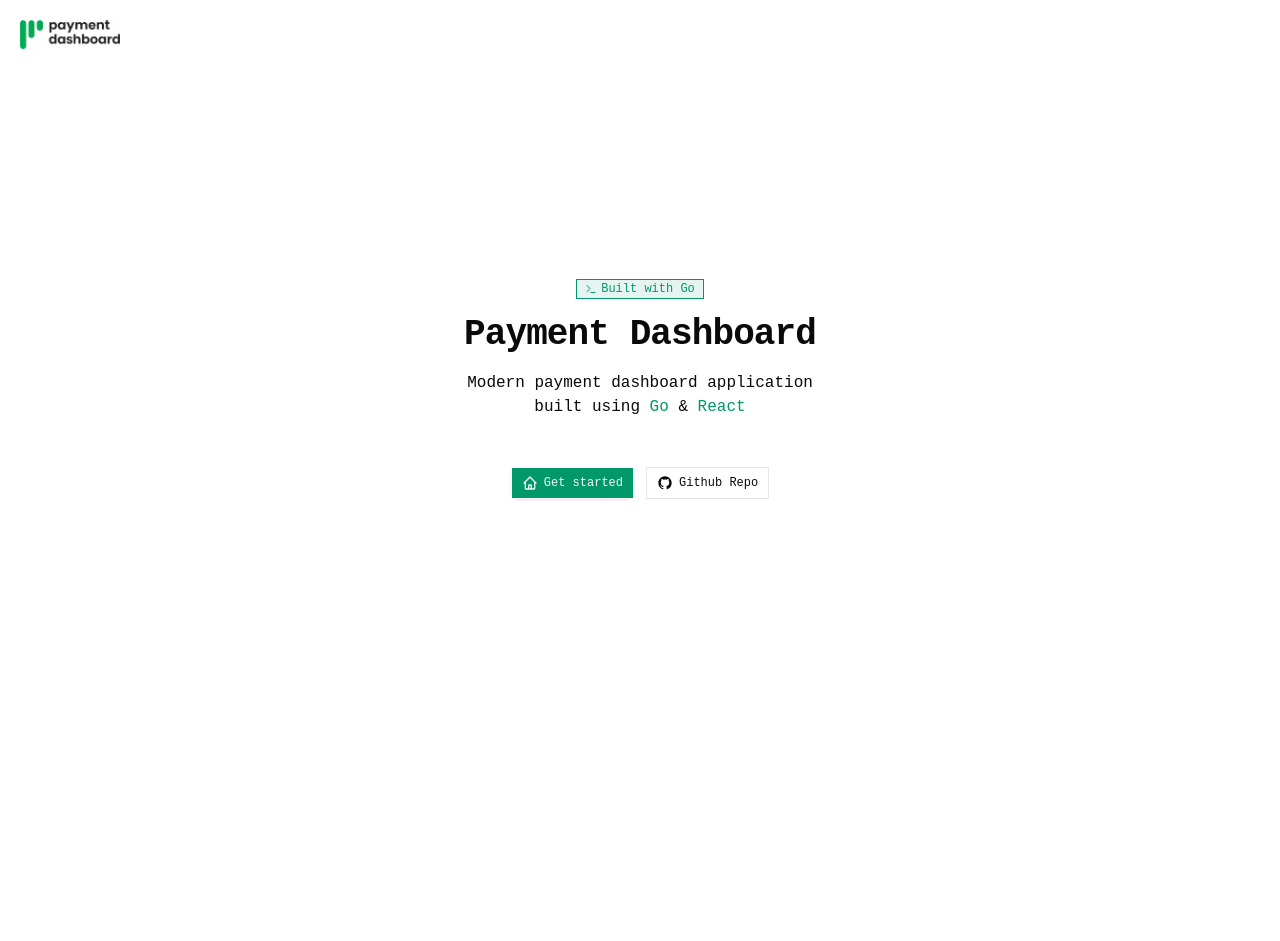
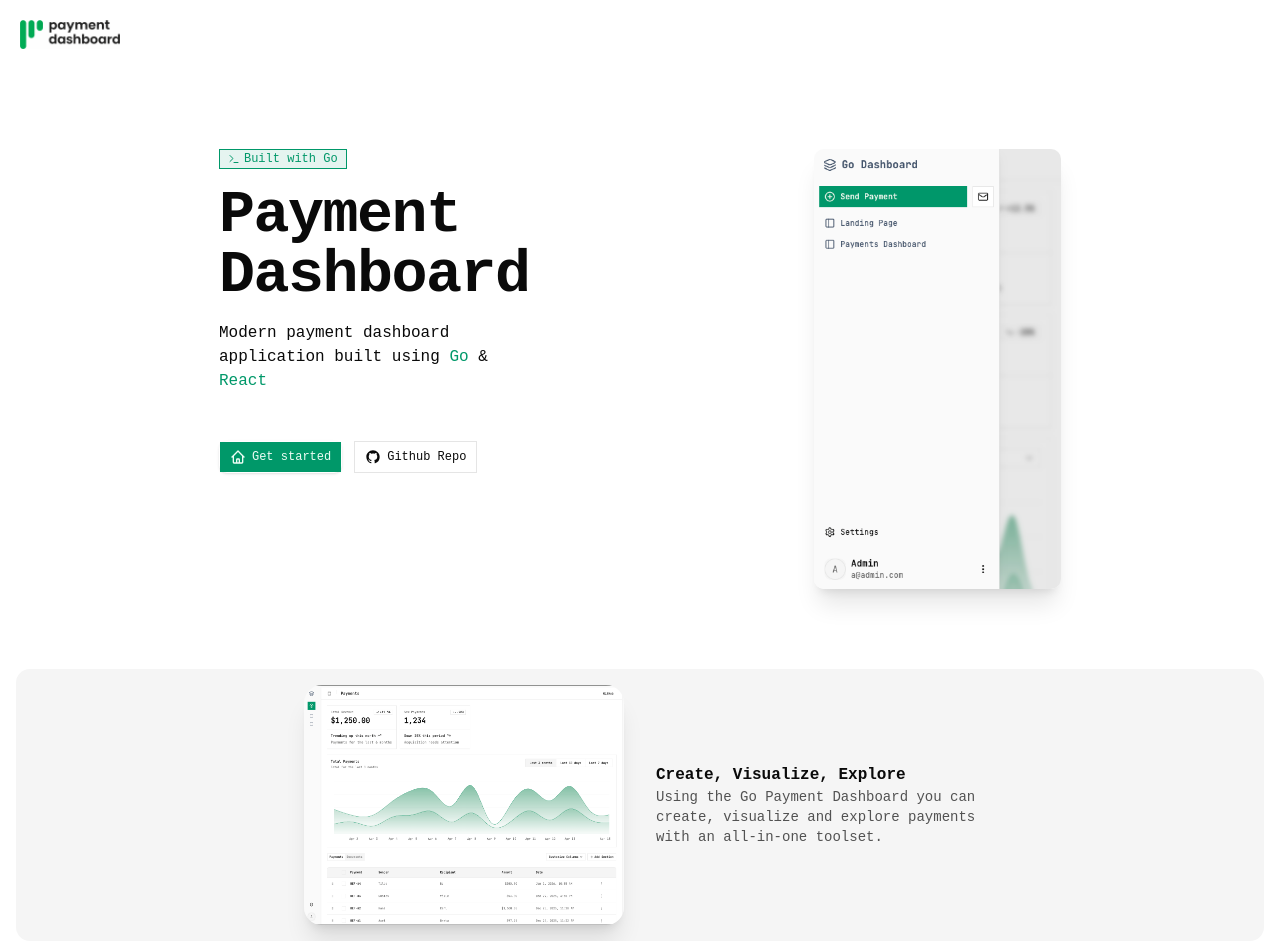
Before and after one commit to axelcarl/go-dashboard, a React app in the folder frontend/: page / in a window 1280 px wide. Before the commit the page ends 800 px from the top, so only its background shows below. Built offline with nearby package versions, Linux system fonts and the light colour scheme; the HTML template or start-up script is replaced by a standard one.

Commit message:
feat: landing screens

```diff
--- a/frontend/src/app/routes/landing.tsx
+++ b/frontend/src/app/routes/landing.tsx
@@ -5,7 +5,8 @@ import { paths } from "@/config/paths";
 import { Badge } from "@/components/ui/badge";
 import { Terminal } from "lucide-react";
 import paymentLogo from "@/assets/paymend-dashboard-logo.png";
-
+import mobile from "@/assets/mobile-screen.png";
+import desktop from "@/assets/desktop-screen.png";
 const LandingRoute = () => {
   const navigate = useNavigate();
 
@@ -14,26 +15,26 @@ const LandingRoute = () => {
   };
 
   return (
-    <div className="flex flex-col h-screen">
+    <div className="flex flex-col h-screen gap-20">
       <div className="p-5 font-sans flex gap-2">
         <img src={paymentLogo} alt="" className="w-25" />
       </div>
-      <div className="flex h-[80dvh] items-center bg-white justify-center">
-        <div className="flex flex-col gap-4 items-center justify-center">
+      <div className="gap-2 mx-8 flex bg-white justify-center">
+        <div className="flex flex-col gap-4">
           <Badge className="bg-primary/10 border-primary border text-primary">
             <Terminal />
             Built with Go
           </Badge>
-          <h2 className="text-3xl font-bold tracking-tight sm:text-4xl">
+          <h2 className="text-4xl max-w-[80%] font-bold tracking-tight sm:text-6xl">
             <span className="block">Payment Dashboard</span>
           </h2>
-          <p className="max-w-100 text-center px-2">
+          <p className="max-w-80">
             Modern payment dashboard application built using{" "}
             <span className="text-primary">Go</span> &{" "}
             <span className="text-primary">React</span>
           </p>
-          <div className="mt-8 flex justify-center">
-            <div className="inline-flex rounded-md shadow">
+          <div className="mt-8 flex max-w-[50%]">
+            <div className="flex rounded-md shadow">
               <Button onClick={handleStart}>
                 <svg
                   xmlns="http://www.w3.org/2000/svg"
@@ -76,6 +77,25 @@ const LandingRoute = () => {
             </div>
           </div>
         </div>
+        <img
+          src={mobile}
+          alt="Mobile screenshot"
+          className="rounded-lg shadow-xl h-110 hidden sm:block"
+        />
+      </div>
+      <div className="flex items-center justify-center p-4 mx-4 gap-8 flex-wrap bg-neutral-100 rounded-xl">
+        <img
+          src={desktop}
+          alt="Desktop screenshot"
+          className="w-80 h-60 rounded-2xl shadow-xl"
+        />
+        <div className="flex flex-col">
+          <h2 className="font-bold">Create, Visualize, Explore</h2>
+          <p className="max-w-80 text-neutral-600 text-sm">
+            Using the Go Payment Dashboard you can create, visualize and explore
+            payments with an all-in-one toolset.
+          </p>
+        </div>
       </div>
     </div>
   );
```
Also changed, not shown: frontend/src/assets/desktop-screen.png (added), frontend/src/assets/mobile-screen.png (added).
